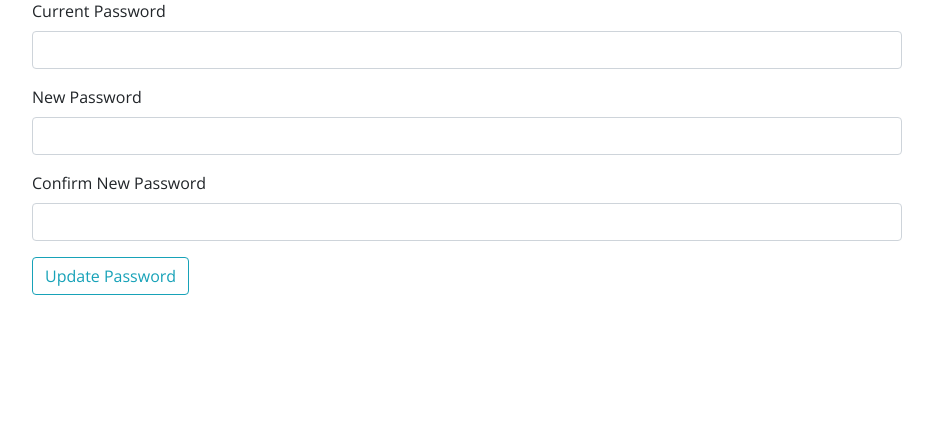
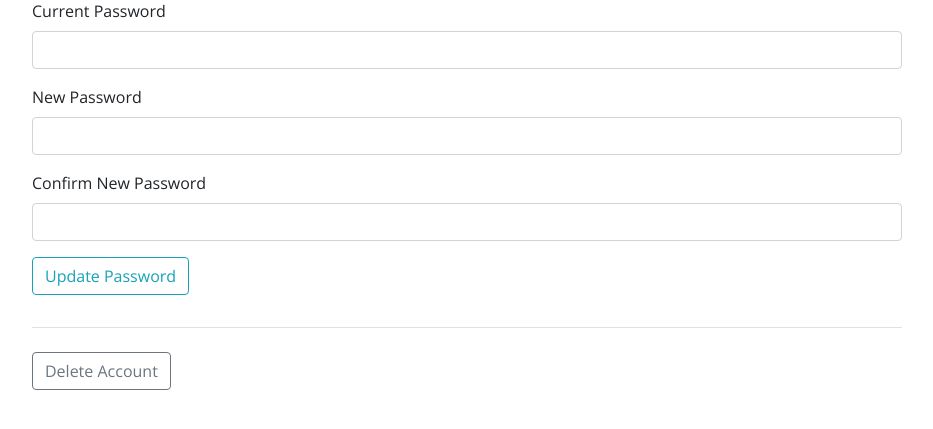
Before and after one commit to azzhou/habit-tracker, a Flask app: page /account in a window 1280 px wide. Shown: the part 332-761 px from the top of the page, without its empty margins (173-1106 px from the left). Run offline with Flask 2, Linux system fonts and the light colour scheme; the visitor is signed in with stand-in values (Sample User, id 1); some libraries are stand-ins or nearby versions.

Commit message:
Add account deletion route and button

```diff
--- a/habit_tracker/templates/account.html
+++ b/habit_tracker/templates/account.html
@@ -2,6 +2,8 @@
 
 {% block content %}
   <div class="content-section">
+
+    <!-- Update email form -->
     <form method="POST" action="" id="update-email">
       {{ email_form.hidden_tag() }}
       <h4 class="border-bottom mb-4 ">Update Account Info</h4>
@@ -25,6 +27,7 @@
 
     <h4 class="border-bottom mb-4 "></h4>
 
+    <!-- Update password form -->
     <form method="POST" action="" id="update-password">
       {{ password_form.hidden_tag() }}
       <fieldset class="form-group">
@@ -73,9 +76,41 @@
       </fieldset>
 
     </form>
+
+    <h4 class="border-bottom mb-4 "></h4>
+
+    <!-- Delete account button to activate modal -->
+    <button type="button"
+            class="btn btn-outline-secondary"
+            data-toggle="modal"
+            data-target="#deleteAccountModal">
+      Delete Account
+    </button>
   </div>
 
 
+  <!-- Delete account modal -->
+  <div class="modal" id="deleteAccountModal" tabindex="-1" role="dialog" aria-labelledby="deleteAccountModalLabel" aria-hidden="true">
+    <div class="modal-dialog" role="document">
+      <div class="modal-content">
+        <div class="modal-header">
+          <h5 class="modal-title" id="deleteAccountModalLabel">Delete Account</h5>
+          <button type="button" class="close" data-dismiss="modal" aria-label="Close">
+            <span aria-hidden="true">&times;</span>
+          </button>
+        </div>
+        <div class="modal-body">
+          Are you sure? This cannot be undone.
+        </div>
+        <div class="modal-footer">
+          <button type="button" class="btn btn-outline-secondary" data-dismiss="modal">Cancel</button>
+          <form action="{{ url_for('users.delete_account') }}", method="POST">
+            <input class="btn btn-outline-danger" type="submit" value="Delete">
+          </form>
+        </div>
+      </div>
+    </div>
+  </div>
 
   <!-- Bring a form into view if it had validation errors -->
   <script>
--- a/habit_tracker/users/routes.py
+++ b/habit_tracker/users/routes.py
@@ -89,3 +89,11 @@ def account():
                            email_form=email_form,
                            password_form=password_form,
                            anchor=anchor)
+
+
+@users.route("/delete_account", methods=["POST"])
+@login_required
+def delete_account():
+    current_user.delete()
+    flash(f"Your account has been deleted!", category="success")
+    return redirect(url_for("users.register"))
```
